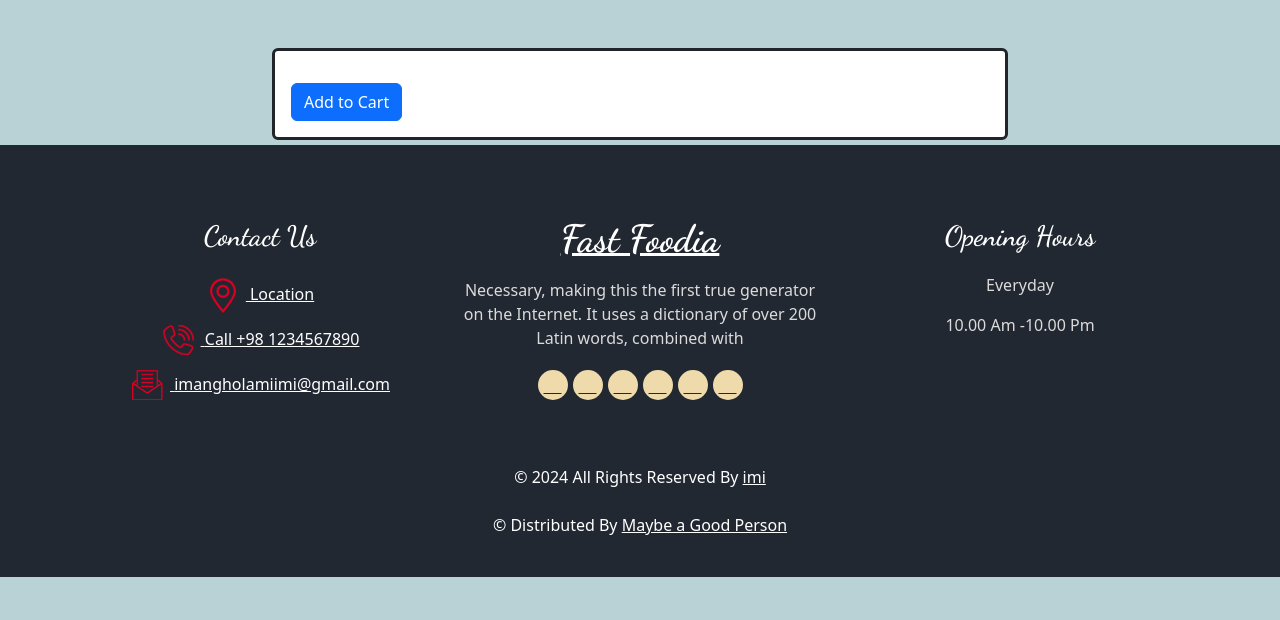
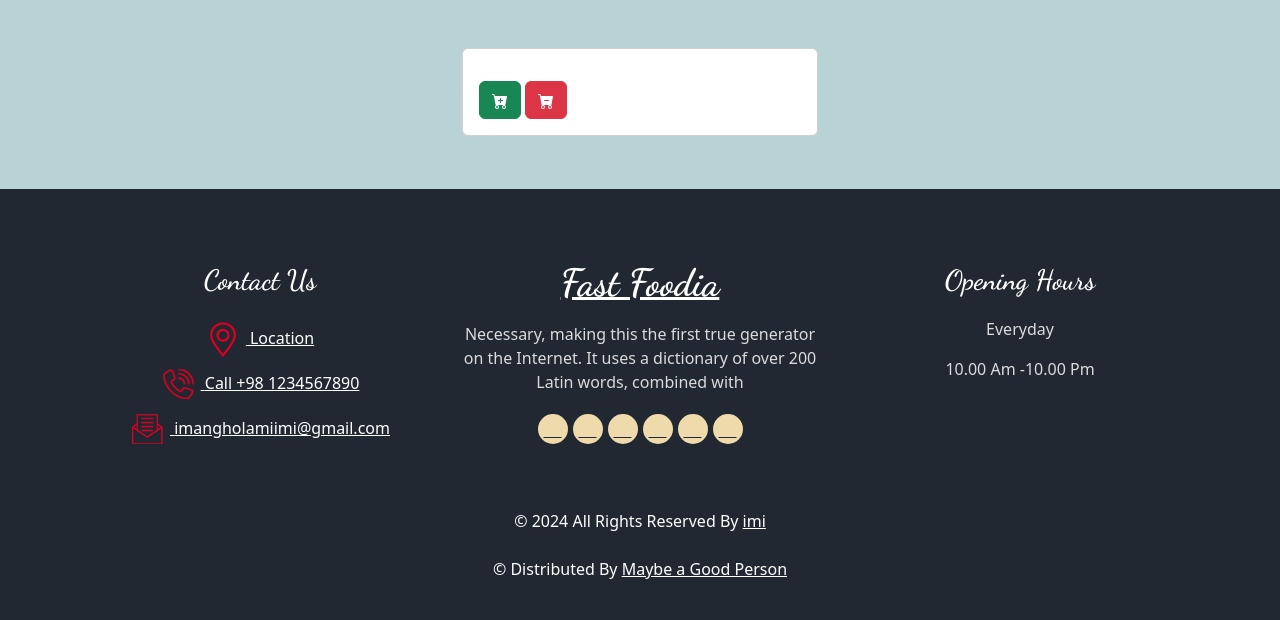
Before and after one commit to ImanGholamii/E-Commerce--Final-Project-maktab100, a Django app: template products/templates/products/product_detail.html in a window 1280 px wide. Shown: the part 148-768 px from the top of the page. Run offline with Django 4.2, Linux system fonts and the light colour scheme; the template is opened without the code that fills it, so the values that code supplies are empty; some libraries are stand-ins or nearby versions.

Commit message:
UPDATE | PRODUCTS | Templates | product_detail | :art:

```diff
--- a/products/templates/products/product_detail.html
+++ b/products/templates/products/product_detail.html
@@ -9,15 +9,28 @@
     <p>{{ category_path }}</p>
 {% endblock navbut %}
 {% block content %}
-  <div class="container mt-5">
-    <div class="row justify-content-center">
-      <div class="col-md-8">
-        <div class="card border-3 border-dark">
+    <div class="container mt-5 mb-5">
+        <div class="row">
+            <div class="col-xs-12 col-sm-6 col-md-4 mx-auto">
+                <div class="card w-175 mx-auto">
                     <img src="{{ product_images.0.image.url }}" class="card-img-top" alt="{{ product.name }}">
-          <div class="card-body border-2 border-primary ">
+                    <div class="card-body">
                         <h5 class="card-title">{{ product.name }}</h5>
                         <p class="card-text">{{ product.description }}</p>
-            <a href="#" class="btn btn-primary">{% trans 'Add to Cart' %}</a>
+                        <a href="#" class="btn btn-success">
+                            <svg xmlns="http://www.w3.org/2000/svg" width="16" height="16" fill="currentColor"
+                                class="bi bi-cart-plus-fill" viewBox="0 0 16 16">
+                                <path
+                                    d="M.5 1a.5.5 0 0 0 0 1h1.11l.401 1.607 1.498 7.985A.5.5 0 0 0 4 12h1a2 2 0 1 0 0 4 2 2 0 0 0 0-4h7a2 2 0 1 0 0 4 2 2 0 0 0 0-4h1a.5.5 0 0 0 .491-.408l1.5-8A.5.5 0 0 0 14.5 3H2.89l-.405-1.621A.5.5 0 0 0 2 1zM6 14a1 1 0 1 1-2 0 1 1 0 0 1 2 0m7 0a1 1 0 1 1-2 0 1 1 0 0 1 2 0M9 5.5V7h1.5a.5.5 0 0 1 0 1H9v1.5a.5.5 0 0 1-1 0V8H6.5a.5.5 0 0 1 0-1H8V5.5a.5.5 0 0 1 1 0" />
+                            </svg>
+                        </a>
+                        <a href="#" class="btn btn-danger">
+                            <svg xmlns="http://www.w3.org/2000/svg" width="16" height="16" fill="currentColor"
+                                class="bi bi-cart-dash-fill" viewBox="0 0 16 16">
+                                <path
+                                    d="M.5 1a.5.5 0 0 0 0 1h1.11l.401 1.607 1.498 7.985A.5.5 0 0 0 4 12h1a2 2 0 1 0 0 4 2 2 0 0 0 0-4h7a2 2 0 1 0 0 4 2 2 0 0 0 0-4h1a.5.5 0 0 0 .491-.408l1.5-8A.5.5 0 0 0 14.5 3H2.89l-.405-1.621A.5.5 0 0 0 2 1zM6 14a1 1 0 1 1-2 0 1 1 0 0 1 2 0m7 0a1 1 0 1 1-2 0 1 1 0 0 1 2 0M6.5 7h4a.5.5 0 0 1 0 1h-4a.5.5 0 0 1 0-1" />
+                            </svg>
+                        </a>
                     </div>
                 </div>
             </div>
```
Lines whose indentation alone changed are shown as unchanged.
